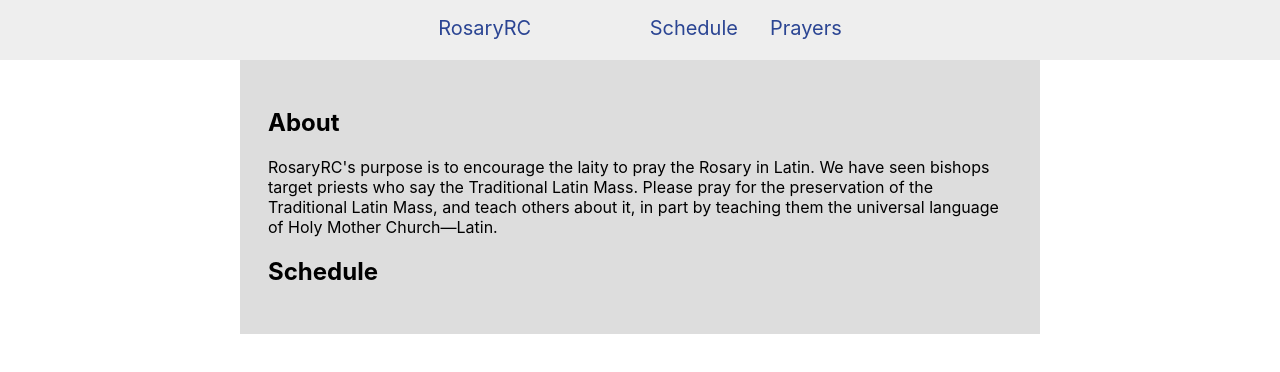
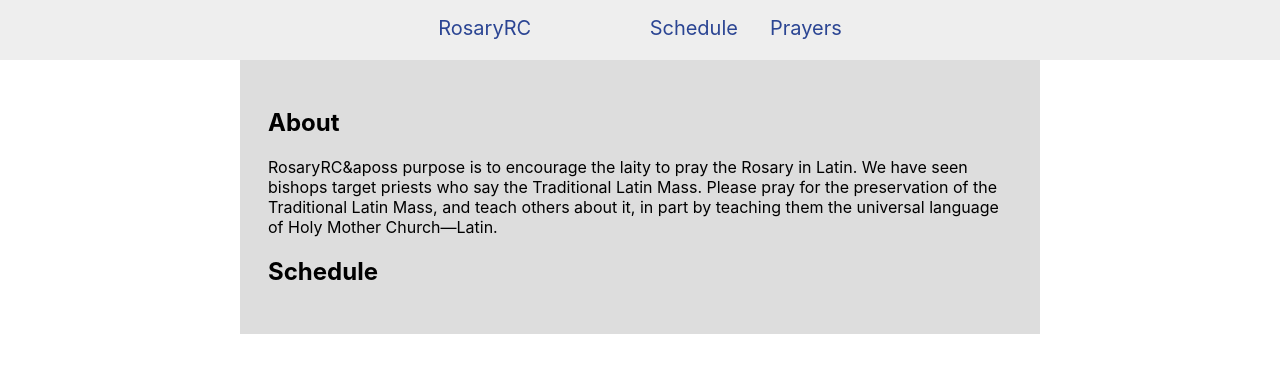
Before and after one commit to christopher-kapic/rcrosary, a Next.js app: page / in a window 1280 px wide. Shown: the top 372 px of the page. Built offline with nearby package versions, Linux system fonts and the light colour scheme.

Commit message:
escape '

```diff
--- a/pages/index.js
+++ b/pages/index.js
@@ -12,7 +12,7 @@ export default function Home() {
       <Navbar />
       <main>
         <h2>About</h2>
-          <p>RosaryRC's purpose is to encourage the laity to pray the Rosary in Latin. We have seen bishops target priests who say the Traditional Latin Mass. Please pray for the preservation of the Traditional Latin Mass, and teach others about it, in part by teaching them the universal language of Holy Mother Church—Latin.</p>
+          <p>RosaryRC&aposs purpose is to encourage the laity to pray the Rosary in Latin. We have seen bishops target priests who say the Traditional Latin Mass. Please pray for the preservation of the Traditional Latin Mass, and teach others about it, in part by teaching them the universal language of Holy Mother Church—Latin.</p>
         <h2 id="schedule">Schedule</h2>
       </main>
       <style jsx>
```
